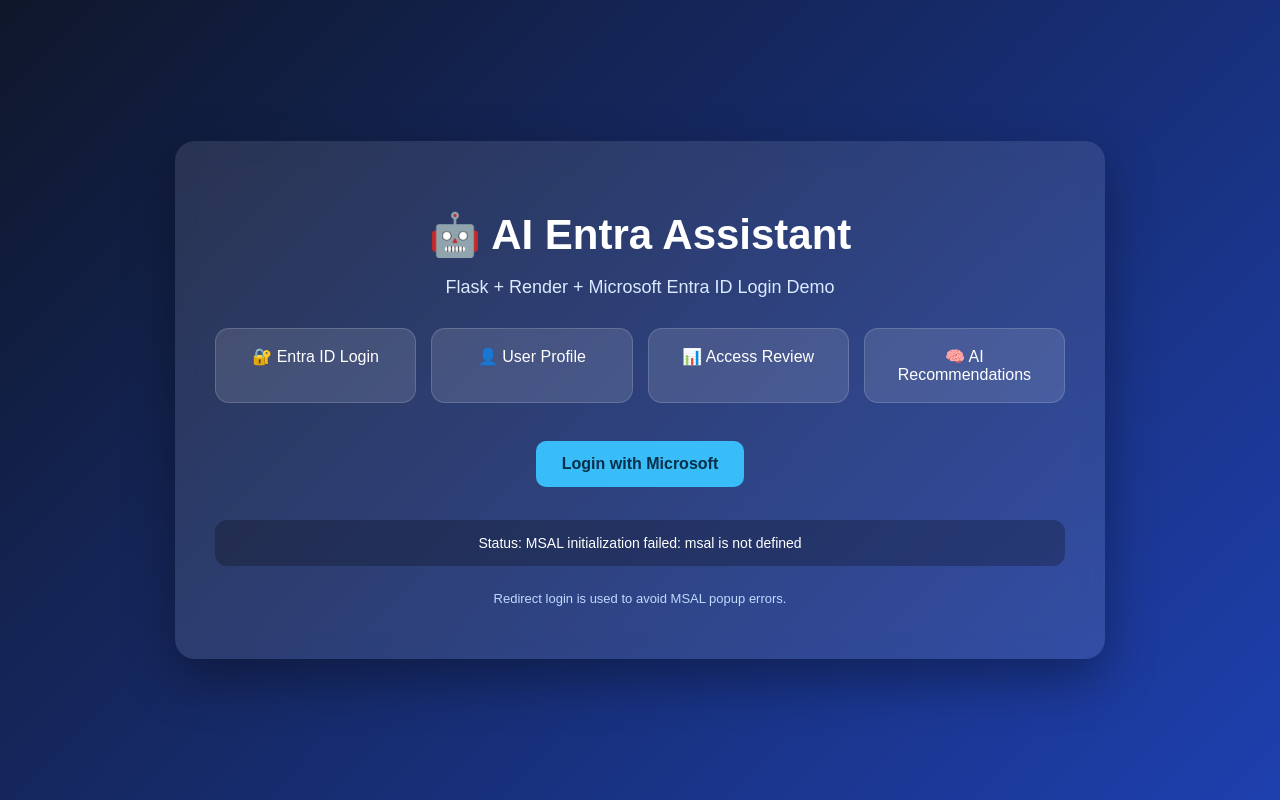
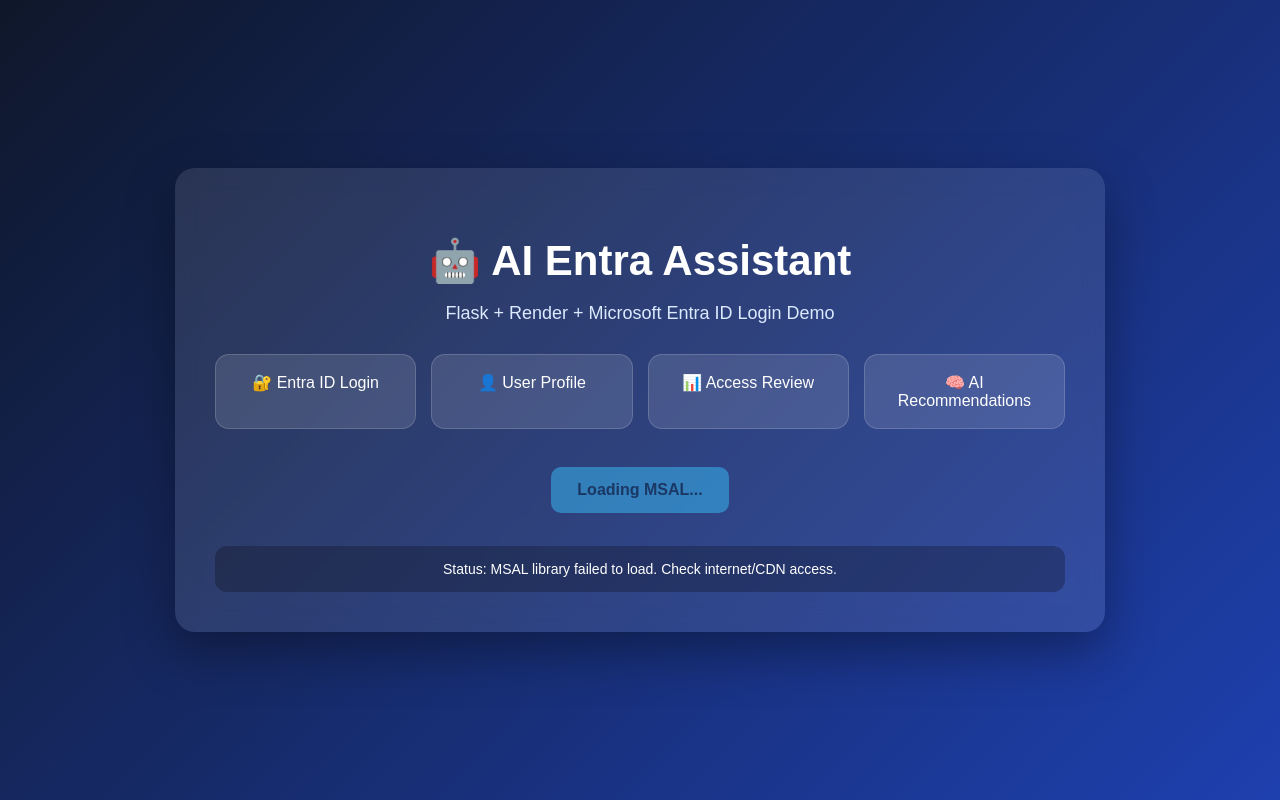
Before and after one commit to santhoshclement/AI-Entra-Assistant, a Flask app: page / in a window 1280 px wide. Run offline with Flask 3, Linux system fonts and the light colour scheme; some libraries are stand-ins or nearby versions.

Commit message:
Update index.html

```diff
--- a/templates/index.html
+++ b/templates/index.html
@@ -5,7 +5,7 @@
   <meta name="viewport" content="width=device-width, initial-scale=1.0" />
   <title>AI Entra Assistant</title>
 
-  <script src="https://alcdn.msauth.net/browser/2.38.3/js/msal-browser.min.js"></script>
+  <script defer src="https://alcdn.msauth.net/browser/2.38.3/js/msal-browser.min.js"></script>
 
   <style>
     body {
@@ -18,6 +18,7 @@
       align-items: center;
       justify-content: center;
     }
+
     .container {
       width: 90%;
       max-width: 850px;
@@ -28,20 +29,32 @@
       box-shadow: 0 20px 50px rgba(0,0,0,0.35);
       text-align: center;
     }
-    h1 { font-size: 42px; margin-bottom: 10px; }
-    .subtitle { color: #dbeafe; font-size: 18px; margin-bottom: 30px; }
+
+    h1 {
+      font-size: 42px;
+      margin-bottom: 10px;
+    }
+
+    .subtitle {
+      color: #dbeafe;
+      font-size: 18px;
+      margin-bottom: 30px;
+    }
+
     .features {
       display: grid;
       grid-template-columns: repeat(auto-fit, minmax(180px, 1fr));
       gap: 15px;
       margin: 30px 0;
     }
+
     .feature {
       background: rgba(255,255,255,0.12);
       padding: 18px;
       border-radius: 14px;
       border: 1px solid rgba(255,255,255,0.16);
     }
+
     button {
       background: #38bdf8;
       color: #082f49;
@@ -53,8 +66,17 @@
       font-weight: bold;
       margin: 8px;
     }
-    button:hover { background: #7dd3fc; }
-    .logout { background: #f87171; color: #ffffff; }
+
+    button:disabled {
+      opacity: 0.5;
+      cursor: not-allowed;
+    }
+
+    .logout {
+      background: #f87171;
+      color: #ffffff;
+    }
+
     .status {
       margin-top: 25px;
       background: rgba(0,0,0,0.25);
@@ -63,7 +85,11 @@
       font-size: 14px;
       word-break: break-word;
     }
-    .hidden { display: none; }
+
+    .hidden {
+      display: none;
+    }
+
     .user-card {
       margin-top: 25px;
       background: rgba(255,255,255,0.15);
@@ -71,7 +97,6 @@
       padding: 20px;
       text-align: left;
     }
-    .note { color: #bfdbfe; font-size: 13px; margin-top: 25px; }
   </style>
 </head>
 
@@ -88,7 +113,7 @@
     </div>
 
     <div id="loginSection">
-      <button id="loginBtn" type="button">Login with Microsoft</button>
+      <button id="loginBtn" type="button" disabled>Loading MSAL...</button>
     </div>
 
     <div id="userSection" class="hidden">
@@ -103,12 +128,10 @@
       </div>
     </div>
 
-    <div class="status" id="statusBox">Status: Loading...</div>
-
-    <p class="note">Redirect login is used to avoid MSAL popup errors.</p>
+    <div class="status" id="statusBox">Status: Loading MSAL...</div>
   </div>
 
-  <script>
+  <script defer>
     const msalConfig = {
       auth: {
         clientId: "f60d2ebc-7bc6-4943-a711-ccd5cf4d2def",
@@ -117,23 +140,34 @@
       },
       cache: {
         cacheLocation: "sessionStorage",
-        storeAuthStateInCookie: false
+        storeAuthStateInCookie: true
       }
     };
 
-    const loginRequest = { scopes: ["User.Read"] };
-    const tokenRequest = { scopes: ["User.Read"] };
+    const loginRequest = {
+      scopes: ["User.Read"]
+    };
+
+    const tokenRequest = {
+      scopes: ["User.Read"]
+    };
 
     let msalInstance = null;
-    let msalReady = false;
 
     function setStatus(message) {
       document.getElementById("statusBox").innerText = "Status: " + message;
     }
 
+    function enableLoginButton() {
+      const btn = document.getElementById("loginBtn");
+      btn.disabled = false;
+      btn.innerText = "Login with Microsoft";
+    }
+
     function showSignedInState(account) {
       document.getElementById("loginSection").classList.add("hidden");
       document.getElementById("userSection").classList.remove("hidden");
+
       document.getElementById("displayName").innerText = account.name || "-";
       document.getElementById("email").innerText = account.username || "-";
       document.getElementById("tenantId").innerText = account.tenantId || "-";
@@ -142,10 +176,28 @@
     function showSignedOutState() {
       document.getElementById("loginSection").classList.remove("hidden");
       document.getElementById("userSection").classList.add("hidden");
+      enableLoginButton();
+    }
+
+    async function waitForMsalLibrary() {
+      for (let i = 0; i < 50; i++) {
+        if (window.msal && window.msal.PublicClientApplication) {
+          return true;
+        }
+        await new Promise(resolve => setTimeout(resolve, 100));
+      }
+      return false;
     }
 
     async function initializeMsal() {
       try {
+        const msalLoaded = await waitForMsalLibrary();
+
+        if (!msalLoaded) {
+          setStatus("MSAL library failed to load. Check internet/CDN access.");
+          return;
+        }
+
         msalInstance = new msal.PublicClientApplication(msalConfig);
 
         if (typeof msalInstance.initialize === "function") {
@@ -153,7 +205,6 @@
         }
 
         const response = await msalInstance.handleRedirectPromise();
-        msalReady = true;
 
         if (response && response.account) {
           msalInstance.setActiveAccount(response.account);
@@ -174,14 +225,15 @@
         }
       } catch (error) {
         console.error(error);
+        enableLoginButton();
         setStatus("MSAL initialization failed: " + error.message);
       }
     }
 
     async function login() {
       try {
-        if (!msalReady || !msalInstance) {
-          setStatus("MSAL is still loading. Please wait a few seconds and try again.");
+        if (!msalInstance) {
+          setStatus("MSAL is not initialized. Refresh the page.");
           return;
         }
 
@@ -195,11 +247,6 @@
 
     async function logout() {
       try {
-        if (!msalReady || !msalInstance) {
-          setStatus("MSAL is not ready.");
-          return;
-        }
-
         const account = msalInstance.getActiveAccount();
 
         await msalInstance.logoutRedirect({
@@ -228,7 +275,7 @@
 
         return response.accessToken;
       } catch (error) {
-        console.warn("Silent token failed, redirecting for token", error);
+        console.warn(error);
         await msalInstance.acquireTokenRedirect(tokenRequest);
         return null;
       }
@@ -236,11 +283,6 @@
 
     async function getUserProfile() {
       try {
-        if (!msalReady || !msalInstance) {
-          setStatus("MSAL is not ready.");
-          return;
-        }
-
         setStatus("Getting Microsoft Graph profile...");
 
         const accessToken = await getAccessToken();
@@ -248,7 +290,9 @@
         if (!accessToken) return;
 
         const graphResponse = await fetch("https://graph.microsoft.com/v1.0/me", {
-          headers: { Authorization: "Bearer " + accessToken }
+          headers: {
+            Authorization: "Bearer " + accessToken
+          }
         });
 
         const profile = await graphResponse.json();
@@ -268,7 +312,7 @@
       }
     }
 
-    document.addEventListener("DOMContentLoaded", function () {
+    window.addEventListener("load", function () {
       document.getElementById("loginBtn").addEventListener("click", login);
       document.getElementById("profileBtn").addEventListener("click", getUserProfile);
       document.getElementById("logoutBtn").addEventListener("click", logout);
```
